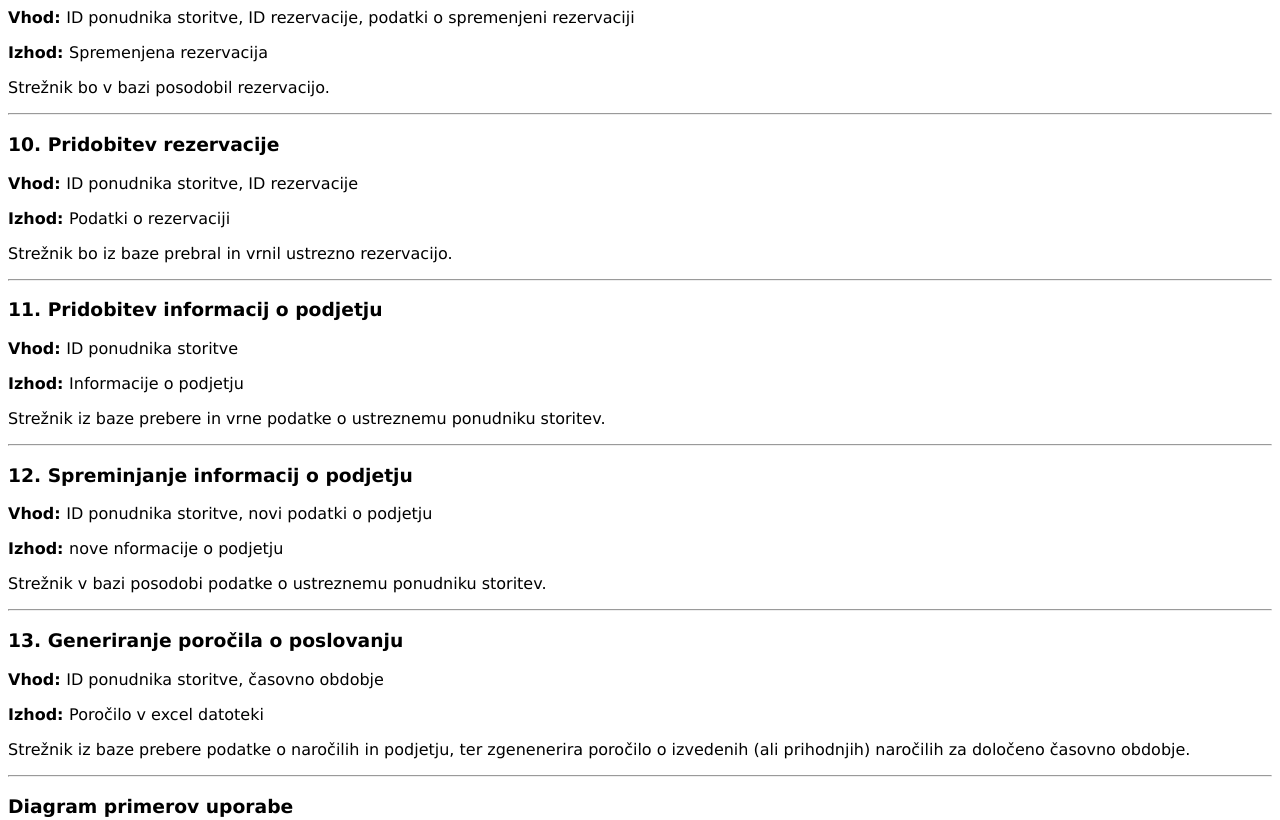
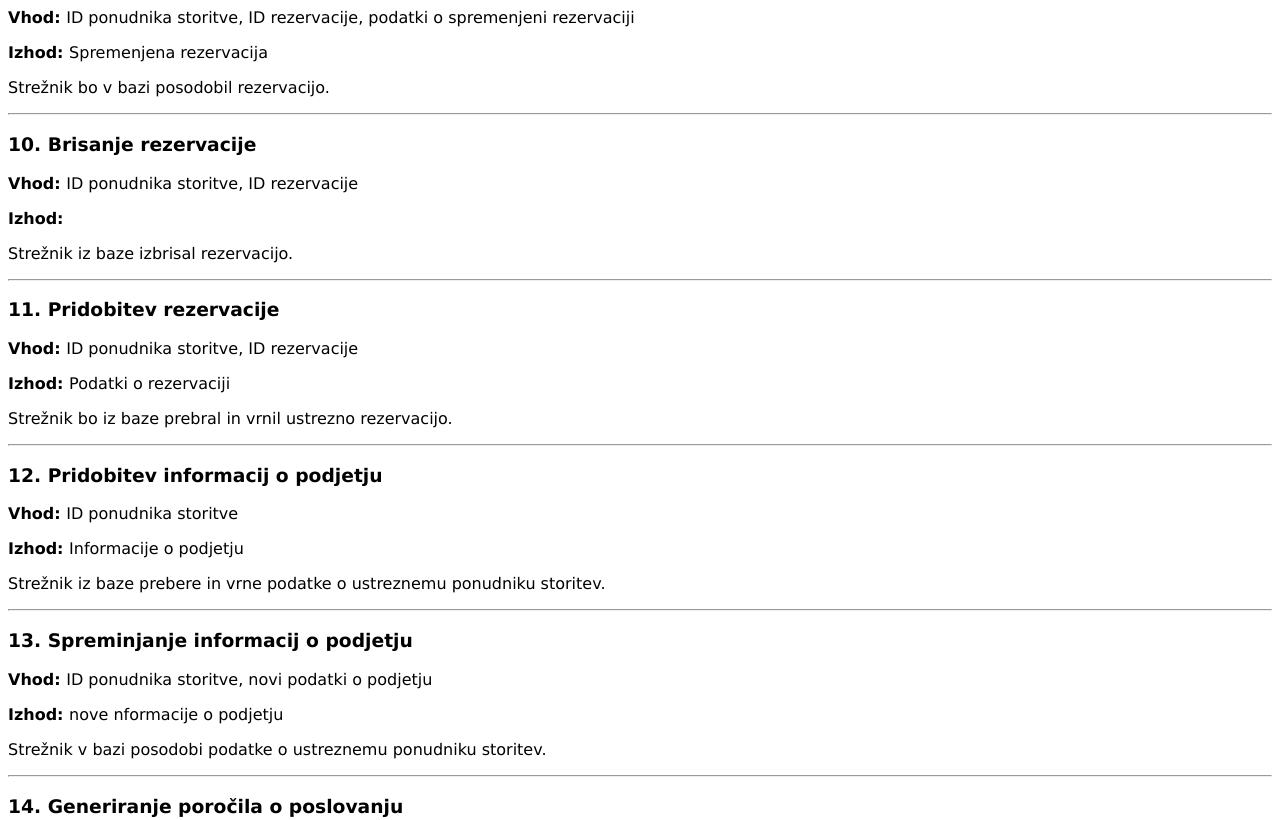
Before and after one commit to CetinaLuka/spletne-tehnologije, a website: page assets/html/index.html in a window 1280 px wide. Shown: the part 1520-2340 px from the top of the page. Drawn offline with Linux system fonts and the light colour scheme; files that its build step writes are made by us from their sources.

Commit message:
feat: fixed diagram

```diff
--- a/assets/html/index.html
+++ b/assets/html/index.html
@@ -25,7 +25,7 @@
 		</p>
 		<hr />
 		<h3>4. Pridobitev seznama prostih/zasedenih terminov</h3>
-		<p><b>Vhod: </b>ID ponudnika storitve, časovno obdobje</p>
+		<p><b>Vhod: </b>ID ponudnika storitve, časovno obdobje, filter (prosti/zasedeni/vse)</p>
 		<p><b>Izhod: </b>Seznam prostih/zasedenih terminov</p>
 		<p>Strežnik iz baze vrne vse termine, da lahko v zasleni in uporabniki v aplikaciji vidijo kdaj so termini prosti/zasedeni.
 		</p>
@@ -60,25 +60,31 @@
 		<p>Strežnik bo v bazi posodobil rezervacijo.
 		</p>
 		<hr />
-		<h3>10. Pridobitev rezervacije</h3>
+		<h3>10. Brisanje rezervacije</h3>
+		<p><b>Vhod: </b>ID ponudnika storitve, ID rezervacije</p>
+		<p><b>Izhod: </b></p>
+		<p>Strežnik iz baze izbrisal rezervacijo.
+		</p>
+		<hr />
+		<h3>11. Pridobitev rezervacije</h3>
 		<p><b>Vhod: </b>ID ponudnika storitve, ID rezervacije</p>
 		<p><b>Izhod: </b>Podatki o rezervaciji</p>
 		<p>Strežnik bo iz baze prebral in vrnil ustrezno rezervacijo.
 		</p>
 		<hr />
-		<h3>11. Pridobitev informacij o podjetju</h3>
+		<h3>12. Pridobitev informacij o podjetju</h3>
 		<p><b>Vhod: </b>ID ponudnika storitve</p>
 		<p><b>Izhod: </b>Informacije o podjetju</p>
 		<p>Strežnik iz baze prebere in vrne podatke o ustreznemu ponudniku storitev.
 		</p>
 		<hr />
-		<h3>12. Spreminjanje informacij o podjetju</h3>
+		<h3>13. Spreminjanje informacij o podjetju</h3>
 		<p><b>Vhod: </b>ID ponudnika storitve, novi podatki o podjetju</p>
 		<p><b>Izhod: </b>nove nformacije o podjetju</p>
 		<p>Strežnik v bazi posodobi podatke o ustreznemu ponudniku storitev.
 		</p>
 		<hr />
-		<h3>13. Generiranje poročila o poslovanju</h3>
+		<h3>14. Generiranje poročila o poslovanju</h3>
 		<p><b>Vhod: </b>ID ponudnika storitve, časovno obdobje</p>
 		<p><b>Izhod: </b>Poročilo v excel datoteki</p>
 		<p>Strežnik iz baze prebere podatke o naročilih in podjetju, ter zgenenerira poročilo o izvedenih (ali prihodnjih) naročilih za določeno časovno obdobje.
```
Also changed, not shown: index.js (+5 -4 lines).
